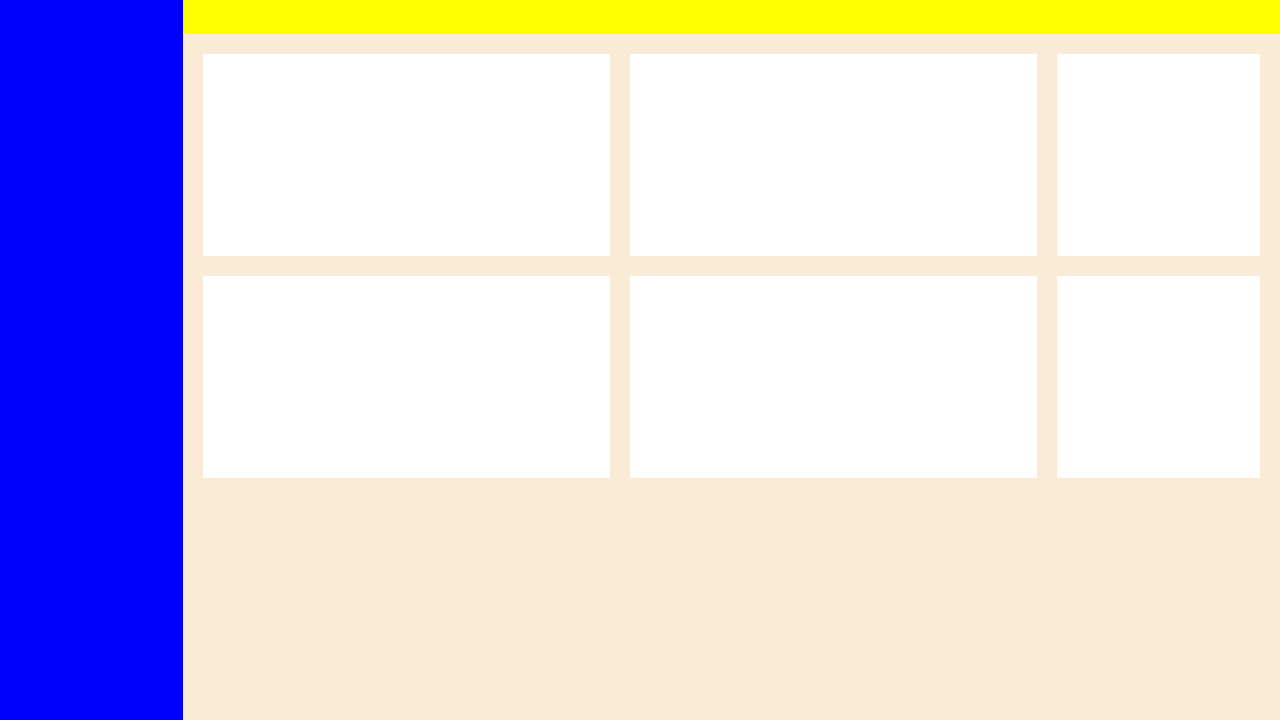
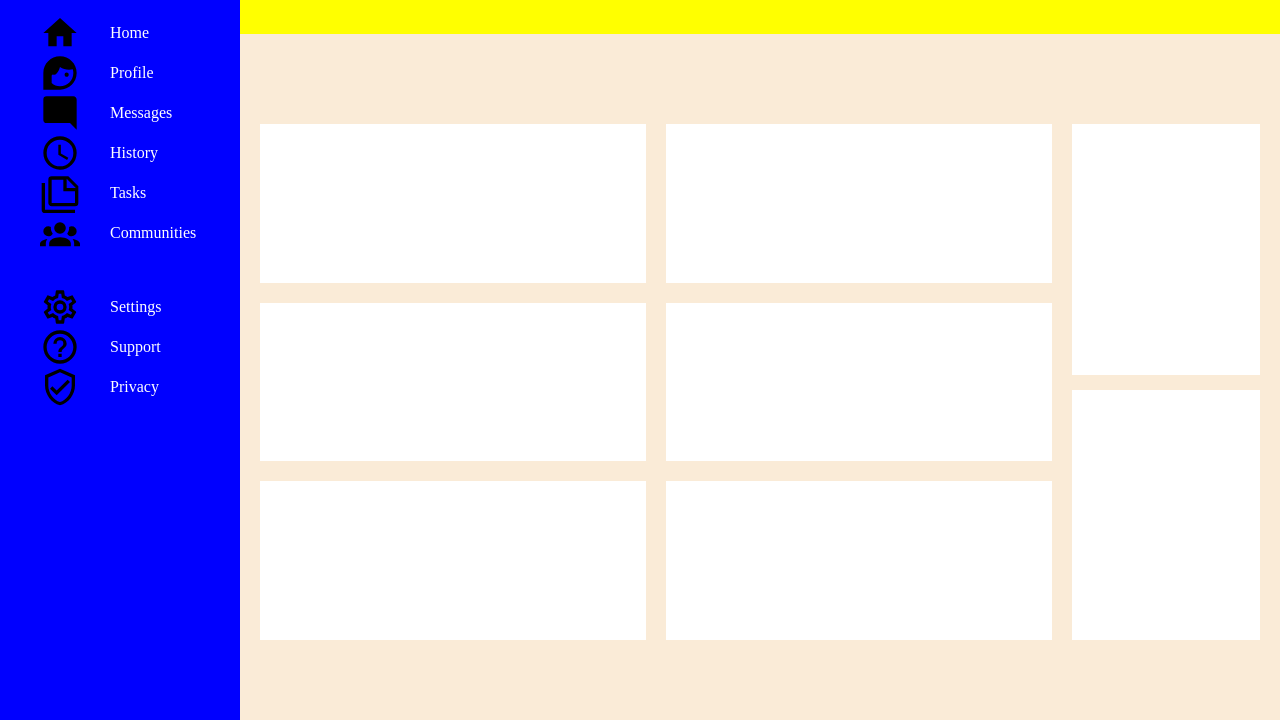
Before and after one commit to Diss1996/OdinDashboard, a plain HTML site: page index.html in a window 1280 px wide. Shown: the part 80-800 px from the top of the page. Drawn offline with Linux system fonts and the light colour scheme.

Commit message:
added layout of dashboard:

```diff
--- a/index.html
+++ b/index.html
@@ -3,22 +3,58 @@
 <head>
     <meta charset="UTF-8">
     <meta name="viewport" content="width=device-width, initial-scale=1.0">
-    <title>Document</title>
+    <title>Odin Dashboard</title>
     <link rel="stylesheet" href="styles.css">
 </head>
 <body>
+
     <div class = "container">
-        <div class = "dashboard"></div>
-        <div class = "header"></div>
-        <div class = "projectWrapper">
-            <div class = "project"></div>
-            <div class = "project"></div>
-            <div class = "project"></div>
-            <div class = "project"></div>
-            <div class = "project"></div>
-            <div class = "project"></div>
-            <div class = "announcements"></div>
-            <div class = "trending"></div>
+
+        <div class = "dashboard">
+            <div class="wrapped topitem">
+                <img src="images/view-dashboard.svg" alt="dashboard icon" class="dashIcon dashboard" />
+                <a href="">Dashboard</a>
+            </div>
+
+            <div class="wrapped">
+                <img src="images/home.svg" alt="home icon" class="dashIcon" />
+                <a href="">Home</a>
+                <img src="images/face-woman-profile.svg" alt="profile icon" class="dashIcon" />
+                <a href="">Profile</a>
+                <img src="images/message-reply.svg" alt="message icon" class="dashIcon" />
+                <a href="">Messages</a>
+                <img src="images/clock-outline.svg" alt="history icon" class="dashIcon" />
+                <a href="">History</a>
+                <img src="images/note-multiple-outline.svg" alt="tasks icon" class="dashIcon" />
+                <a href="">Tasks</a>
+                <img src="images/account-group.svg" alt="communities icon" class="dashIcon" />
+                <a href="">Communities</a>
+            </div>
+
+            <div class="wrapped">
+                <img src="images/cog-outline.svg" alt="settings icon" class="dashIcon" />
+                <a href="">Settings</a>
+                <img src="images/help-circle-outline.svg" alt="support icon" class="dashIcon" />
+                <a href="">Support</a>
+                <img src="images/shield-check-outline.svg" alt="privacy icon" class="dashIcon" />
+                <a href="">Privacy</a>
+            </div>
+    </div>
+
+        <div class="header"></div>
+        <div class="mainWrapper">
+            <div class="projectWrapper">
+                <div class="project"></div>
+                <div class="project"></div>
+                <div class="project"></div>
+                <div class="project"></div>
+                <div class="project"></div>
+                <div class="project"></div>
+            </div>
+            <div class="secondaryWrapper">
+                <div class="announcements"></div>
+                <div class="trending"></div>
+            </div>
         </div>
     </div>
 </body>
--- a/styles.css
+++ b/styles.css
@@ -7,6 +7,7 @@
 body{
      background-color: antiquewhite;
 }
+
 .container{
     display: grid;
     grid-template-columns: 1fr 6fr;
@@ -18,22 +19,76 @@ body{
     background-color: blue;
     grid-column: 1 / 2;
     grid-row: 1 / 3;
+    display: grid;
+    grid-template-rows: 1fr 2fr 2fr 3fr;
+}
+
+.wrapped{
+    display: grid;
+    grid-template-columns: 1fr 3fr;
+    align-self: center;
+    margin-left: 10px;
 }
 
 .header{
     background-color: yellow;
 }
 
+.mainWrapper{
+    display: grid;
+    grid-template-columns: 4fr 1fr;
+}
+
 .projectWrapper{
     background-color: antiquewhite;
     display: grid;
-    grid-template-columns: 2fr 2fr 1fr;
+    grid-template-columns: 1fr 1fr;
     grid-template-rows: repeat(3, 1fr);
     gap: 20px;
-    margin: 20px;
+    margin: 90px 20px 80px 20px;
 
+}
+
+.secondaryWrapper{
+    display: grid;
+    grid-template-rows: 1fr 1fr;
+    gap: 15px;
+    margin: 90px 20px 80px 0px;
 }
 
 .project{
     background-color: white;
 }
+
+.announcements, .trending{
+    background-color: white;
+}
+
+a{
+    text-decoration: none;
+    color: white;
+    align-self: center;
+}
+
+.dashIcon{
+    width: 40px;
+    height: 40px;
+    margin-right: 30px;
+    object-fit: contain;
+    margin-left: 30px;
+}
+
+.dashIcon.dashboard{
+    width: 60px;
+    height: 60px;
+    margin-left: 20px;
+}
+
+.wrapped.topitem{
+   display: flex;
+}
+
+.wrapped.topitem a{
+    font-size: 30px;
+    margin-left: -10px;
+}
```
Also changed, not shown: images/account-group.svg (added), images/clock-outline.svg (added), images/cog-outline.svg (added), images/face-woman-profile.svg (added), images/help-circle-outline.svg (added), images/home.svg (added), images/message-reply.svg (added), images/note-multiple-outline.svg (added), images/shield-check-outline.svg (added), images/view-dashboard.svg (added).
